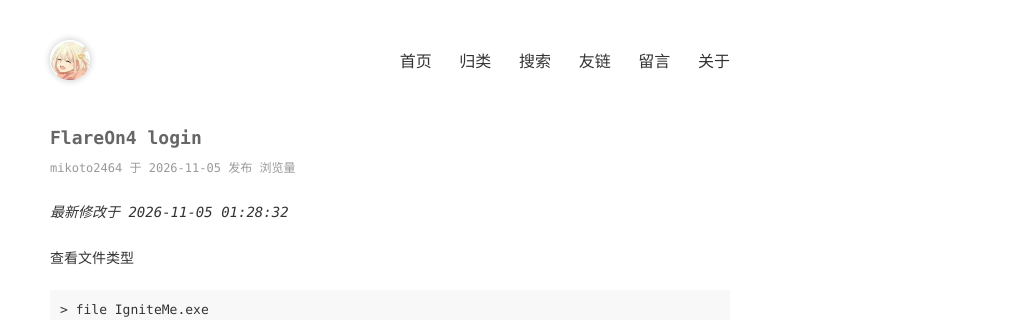
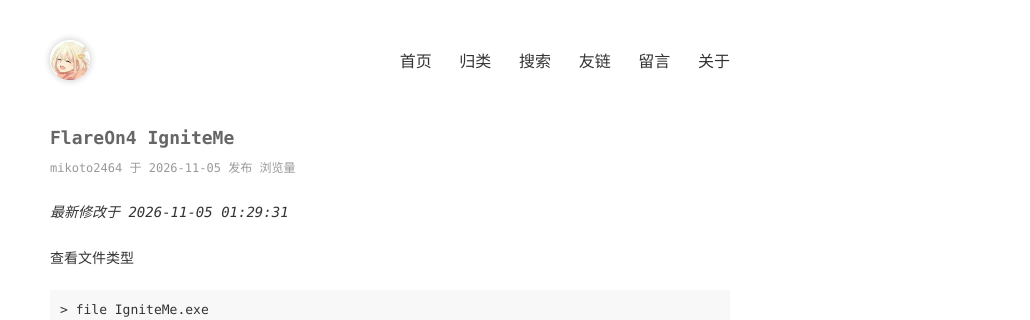
Before and after one commit to mikoto2464/mikoto2464.github.io, a Jekyll site: the page built from _posts/2026-11-05-FlareOn4 IgniteMe.md, in a window 1280 px wide and 900 px high. Shown: the top 320 px of the window, without its empty margins (250-1280 px from the left). Built offline with Jekyll 4.4.1, drawn with Linux system fonts in a browser that asks for light colours; comment, search, counter and statistics services are not loaded.

Commit message:
FlareOn4 IgniteMe

````diff
--- a/_posts/2026-11-05-FlareOn4 IgniteMe.md
+++ b/_posts/2026-11-05-FlareOn4 IgniteMe.md
@@ -1,13 +1,13 @@
 ---
 layout: mypost
-title: FlareOn4 login
+title: FlareOn4 IgniteMe
 categories:
   - ReverseEngineering
   - WriteUp
   - XOR
 extMath: false
 ---
-_最新修改于  2026-11-05 01:28:32_
+_最新修改于  2026-11-05 01:29:31_
 
 查看文件类型
 ```
````
